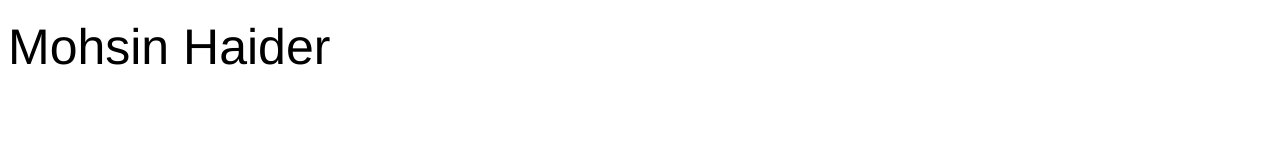
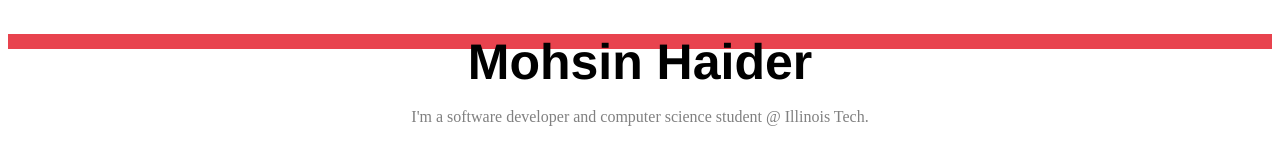
Before and after one commit to mohsinhaider/mohsinhaider.github.io, a plain HTML site: page index.html in a window 1280 px wide. Drawn offline with Linux system fonts and the light colour scheme.

Commit message:
font weight, description

```diff
--- a/index.html
+++ b/index.html
@@ -7,5 +7,6 @@
 
     <body>
         <h1>Mohsin Haider</h1>
+        <div id="info">I'm a software developer and computer science student @ Illinois Tech.</div>
     </body>
 </html>
--- a/style.css
+++ b/style.css
@@ -3,6 +3,13 @@ h1 {
 	font-size: 50px;
 	font-style: normal;
 	font-variant: normal;
-	font-weight: 500;
+	font-weight: 800;
 	line-height: 26.4px;
+        border-top: 15px solid #E8434E;
+        text-align: center;
 }
+
+#info {
+	color: gray;
+        text-align: center;
+}
```
